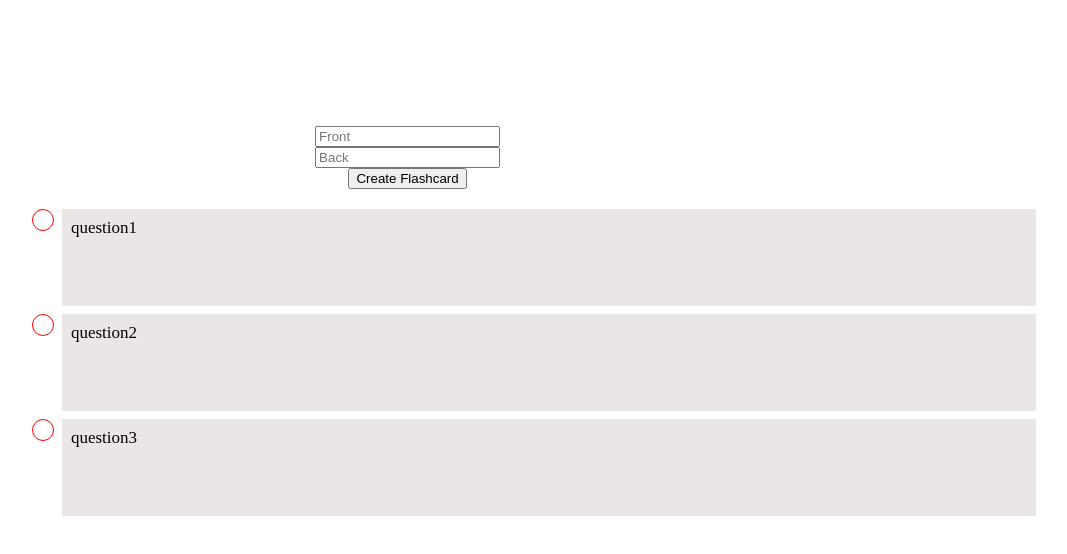
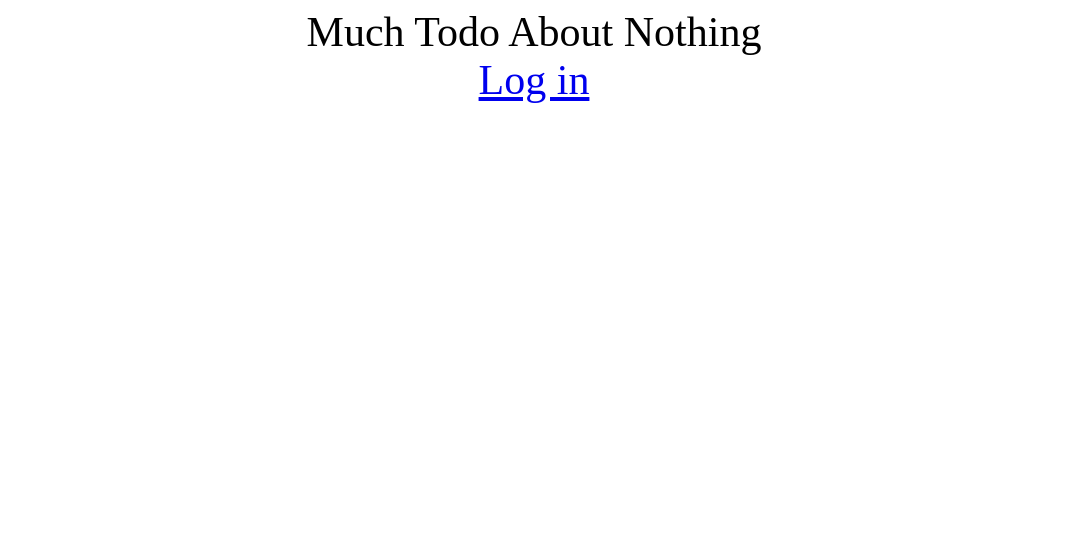
Before and after one commit to csci5117s23/homework-2-chrliu719, a Next.js app: page / in a window 1280 px wide. Shown: the top 554 px of the page, without its empty margins (106-1173 px from the left). Built offline with nearby package versions, Linux system fonts and the light colour scheme.

Commit message:
Connect to codehooks

```diff
--- a/src/components/todobuilder.js
+++ b/src/components/todobuilder.js
@@ -1,20 +1,79 @@
 import {React, useState} from 'react'
 
+const API_ENDPOINT = "https://homework2chrliu719-mlo5.api.codehooks.io/dev";
+const API_KEY = "5fc0982e-400c-49c0-86c2-baf213de4dd0";
+
 export default function ToDoBuilder({onAdd}) {
-    const [frontInput, setFrontInput] = useState("");
-    const [backInput, setBackInput] = useState("");
+    const [name, setName] = useState("");
+    const [description, setDescription] = useState("");
+    const [opened, setOpened] = useState(false);
+    const [canSubmit, setCanSubmit] = useState(false);
 
-    function createFlashcard(){
-        onAdd(frontInput, backInput);
-        setFrontInput("");
-        setBackInput("");
+    const submitNewItem = async () => {
+        //TODO: CHANGE USER TO RIGHT USER
+        const data = {"name": name, "description": description, "user": "dev"};
+        const response = await fetch(API_ENDPOINT + "/todoItem", {
+            'method':'POST',
+            'headers': {
+                'x-apikey': API_KEY,
+                "Content-Type": "application/json"
+            },
+            'body': JSON.stringify(data)
+        })
+        const resp = await response.json()
+        console.log("Response is:");
+        console.log(resp);
     }
 
-    return (
-        <div style={{width:"75%", textAlign:"center"}}>
-            <input name="frontInput" placeholder="Front" value={frontInput} onChange={e => setFrontInput(e.target.value)}/><br></br>
-            <input name="frontInput" placeholder="Back" value={backInput} onChange={e => setBackInput(e.target.value)}/><br></br>
-            <button type="submit" onClick={createFlashcard}>Create Flashcard</button>
-        </div>
-    );
+
+    function createTodoItem(){
+        submitNewItem();
+        setName("");
+        setDescription("");
+        setOpened(false);
+    }
+
+    function changeOpened(){
+        setOpened(!opened);
+        setName("");
+        setDescription("");
+    }
+
+    if(!opened){
+        return (
+            <button className='add_task_button' onClick={changeOpened}>
+                <div>
+                Add Task
+                </div>
+            </button>
+        )
+    }
+    else{
+        return (
+            <div className='builder_box' style={{width:"100%", textAlign:"center"}}>
+                <div>
+                    <input name="frontInput" className='input_item' placeholder="Name" value={name} onChange={e =>
+                        {
+                            setName(e.target.value);
+                            if(e.target.value != ""){
+                                setCanSubmit(true);
+                            }
+                        }
+                    }
+                    /><br></br>
+                    <input name="frontInput" className='input_item' placeholder="Description" value={description} onChange={e => setDescription(e.target.value)}/><br></br>
+                </div>
+                <button className='cancel_button' onClick={changeOpened}>
+                    <div>
+                        Cancel
+                    </div>
+                </button>
+                <button className='create_button' onClick={createTodoItem} disabled={!canSubmit}>
+                    <div>
+                        Add Todo Item
+                    </div>
+                </button>
+            </div>
+        );
+    }
 }
--- a/src/components/todoitem.js
+++ b/src/components/todoitem.js
@@ -1,46 +1,43 @@
 import {React, useState} from 'react'
 // require('purecss')
+const API_ENDPOINT = "https://homework2chrliu719-mlo5.api.codehooks.io/dev";
+const API_KEY = "5fc0982e-400c-49c0-86c2-baf213de4dd0";
 
-export default function ToDoItem({front, back, id, onRemove}) {
-    const [cardFront, setCardFront] = useState(true);
+export default function ToDoItem({info, onRemove}) {
     const [selected, setSelected] = useState(false);
-    function changeSide(){
-        setCardFront(!cardFront);
-        console.log("id: " + id)
+
+    const removeItem = async () => {
+        const response = await fetch(API_ENDPOINT + "/todoItem/" + info["_id"], {
+            'method':'DELETE',
+            'headers': {
+                'x-apikey': API_KEY,
+                "Content-Type": "application/json"
+            },
+        })
+        const resp = await response.json()
+        console.log("Response is:");
+        console.log(resp);
     }
 
     function handleRemove(e){
         setSelected(true);
         setTimeout(() => setSelected(false), 200);
         setTimeout(() => {
-            onRemove(id);
             e.target.checked = false;
         }, 400);
-    }
-
-    var card;
-    if(cardFront){
-        card = (
-        <div onClick={changeSide} style={{backgroundColor:"#ebe6e6"}}>
-            {front}
-        </div>
-        );
-    }
-    else {
-        card = (
-        <div onClick={changeSide} style={{backgroundColor:"#c4bebe"}}>
-            {back}
-        </div>
-        );
+        removeItem(info["_id"]);
     }
 
     return (
         <>
+            {/* Methods used to create color transition on button click found at https://blog.openreplay.com/mastering-css-transitions-with-react-18/ */}
             <div className='item-check' onClick={handleRemove} style={{
                 height:"3px", width:"3px", borderRadius:"50%", border:"0.1em double red", aspectRatio:"1/1",
                 background:((!selected && "white") || (selected && "#f06565"))
             }}></div>
-            {card}
+            <div style={{backgroundColor:"#ebe6e6"}}>
+                {info["name"]}
+            </div>
         </>
     );
 }
--- a/src/components/todolist.js
+++ b/src/components/todolist.js
@@ -1,12 +1,12 @@
 import {React} from 'react'
 import ToDoItem from './todoitem';
 
-export default function ToDoList({questions, onRemove}) {
+export default function ToDoList({questions}) {
 
     return <ul className='card-list'>
         {questions.map(question => (
             <li className='card-li'>
-                <ToDoItem front={question["front"]} back={question["back"]} id={question["id"]} onRemove={onRemove}></ToDoItem>
+                <ToDoItem info={question}></ToDoItem>
             </li>
         ))}
     </ul>
--- a/src/pages/_app.js
+++ b/src/pages/_app.js
@@ -1,5 +1,16 @@
 import '@/styles/globals.css'
 import '@/styles/App.css'
+import Head from 'next/head'
+
 export default function App({ Component, pageProps }) {
-  return <Component {...pageProps} />
+  return (
+    <>
+      <Head>
+        <title>Much Todo About Nothing</title>
+        <meta name="description" content="Generated by create next app" />
+        <meta name="viewport" content="width=device-width, initial-scale=1" />
+      </Head>
+      <Component {...pageProps} />
+    </>
+  )
 }
--- a/src/pages/index.js
+++ b/src/pages/index.js
@@ -1,146 +1,19 @@
-import Head from 'next/head'
-import Image from 'next/image'
 import { Inter } from 'next/font/google'
-import styles from '@/styles/Home.module.css'
-import FlashCardList from '../components/todolist';
-import FlashCardBuilder from '../components/todobuilder';
-import { useState } from 'react';
+import { useState, useEffect } from 'react';
+import Link from 'next/link';
 
-const inter = Inter({ subsets: ['latin'] })
+const inter = Inter({ subsets: ['latin'] });
+const API_ENDPOINT = "https://homework2chrliu719-mlo5.api.codehooks.io/dev";
+const API_KEY = "5fc0982e-400c-49c0-86c2-baf213de4dd0";
 
 export default function Home() {
-  const [cards, setCards] = useState( [
-    {front: "question1", back:"answer1", id: 0},
-    {front: "question2", back:"answer2", id: 1},
-    {front: "question3", back:"answer3", id: 2},
-  ])
-
-  function addCard(front, back){
-    const newCard = {front: front, back: back, id: Math.floor(Math.random() * 10000)};
-    setCards(cards.concat(newCard));
-  }
-
-  function removeCard(id){
-    console.log("remove id " + id)
-    setCards(cards.filter(card => card["id"] != id));
-  }
-
   return (
     <>
-      <Head>
-        <title>Create Next App</title>
-        <meta name="description" content="Generated by create next app" />
-        <meta name="viewport" content="width=device-width, initial-scale=1" />
-        <link rel="icon" href="/favicon.ico" />
-      </Head>
-      <div className="App">
-        <FlashCardBuilder onAdd={addCard}></FlashCardBuilder>
-        <FlashCardList questions={cards} onRemove={removeCard}></FlashCardList>
+      <div className="App, root-page">
+        Much Todo About Nothing
+        <br></br><Link href="/todos">Log in</Link>
       </div>
-      {/* <main className={styles.main}>
-        <div className={styles.description}>
-          <p>
-            Get started by editing&nbsp;
-            <code className={styles.code}>src/pages/index.js</code>
-          </p>
-          <div>
-            <a
-              href="https://vercel.com?utm_source=create-next-app&utm_medium=default-template&utm_campaign=create-next-app"
-              target="_blank"
-              rel="noopener noreferrer"
-            >
-              By{' '}
-              <Image
-                src="/vercel.svg"
-                alt="Vercel Logo"
-                className={styles.vercelLogo}
-                width={100}
-                height={24}
-                priority
-              />
-            </a>
-          </div>
-        </div>
 
-        <div className={styles.center}>
-          <Image
-            className={styles.logo}
-            src="/next.svg"
-            alt="Next.js Logo"
-            width={180}
-            height={37}
-            priority
-          />
-          <div className={styles.thirteen}>
-            <Image
-              src="/thirteen.svg"
-              alt="13"
-              width={40}
-              height={31}
-              priority
-            />
-          </div>
-        </div>
-
-        <div className={styles.grid}>
-          <a
-            href="https://nextjs.org/docs?utm_source=create-next-app&utm_medium=default-template&utm_campaign=create-next-app"
-            className={styles.card}
-            target="_blank"
-            rel="noopener noreferrer"
-          >
-            <h2 className={inter.className}>
-              Docs <span>-&gt;</span>
-            </h2>
-            <p className={inter.className}>
-              Find in-depth information about Next.js features and&nbsp;API.
-            </p>
-          </a>
-
-          <a
-            href="https://nextjs.org/learn?utm_source=create-next-app&utm_medium=default-template&utm_campaign=create-next-app"
-            className={styles.card}
-            target="_blank"
-            rel="noopener noreferrer"
-          >
-            <h2 className={inter.className}>
-              Learn <span>-&gt;</span>
-            </h2>
-            <p className={inter.className}>
-              Learn about Next.js in an interactive course with&nbsp;quizzes!
-            </p>
-          </a>
-
-          <a
-            href="https://vercel.com/templates?framework=next.js&utm_source=create-next-app&utm_medium=default-template&utm_campaign=create-next-app"
-            className={styles.card}
-            target="_blank"
-            rel="noopener noreferrer"
-          >
-            <h2 className={inter.className}>
-              Templates <span>-&gt;</span>
-            </h2>
-            <p className={inter.className}>
-              Discover and deploy boilerplate example Next.js&nbsp;projects.
-            </p>
-          </a>
-
-          <a
-            href="https://vercel.com/new?utm_source=create-next-app&utm_medium=default-template&utm_campaign=create-next-app"
-            className={styles.card}
-            target="_blank"
-            rel="noopener noreferrer"
-          >
-            <h2 className={inter.className}>
-              Deploy <span>-&gt;</span>
-            </h2>
-            <p className={inter.className}>
-              Instantly deploy your Next.js site to a shareable URL
-              with&nbsp;Vercel.
-            </p>
-          </a>
-        </div>
-      </main> */}
     </>
   )
 }
--- a/src/styles/App.css
+++ b/src/styles/App.css
@@ -1,5 +1,5 @@
 .App {
-  margin:10%;
+  margin:6%;
 }
 
 .App-logo {
@@ -26,7 +26,7 @@
 
 .card-list {
   width:100%;
-  min-height: 100vh;
+  /* min-height: 100vh; */
   padding:0px;
   display:flex;
   flex-direction:column;
@@ -40,12 +40,21 @@
   color: black;
 }
 
+.root-page {
+  text-align: center;
+  font-size: calc(10px + 4vmin);
+}
+
+/* Method to prevent more than one line found at https://stackoverflow.com/questions/1318108/css-limit-element-to-1-line*/
 .card-li *{
-  height:10vh;
   padding: 0.5em;
   font-size: calc(9px + 1vmin);
   margin: 0.5vh;
+  overflow: hidden;
+  white-space: nowrap;
+  text-overflow: ellipsis
 }
+
 
 .card-li div{
   width: 100%;
@@ -61,11 +70,37 @@
   transition-timing-function: linear;
 }
 
-@keyframes App-logo-spin {
-  from {
-    transform: rotate(0deg);
-  }
-  to {
-    transform: rotate(360deg);
-  }
+.builder_box{
+  border: solid 0.5px #e3e3e3;
+  border-radius: 10px;
 }
+
+.input_item{
+  float: left;
+  width: calc(100% - 24px);
+  border:0px;
+  margin:10px;
+}
+
+.add_task_button{
+  border: solid 0.5px #598BFF;
+  background-color: #D9E4FF;
+}
+
+.create_button{
+  border: solid 0.5px #00D68F;
+  background-color: #CCFCE3;
+}
+
+.cancel_button{
+  border: solid 0.5px #a8a8a8;
+  background-color: #e3e3e3;
+}
+
+.add_task_button, .create_button, .cancel_button{
+  border-radius: 5px;
+  margin:0.2vh;
+}
+.create_button div, .cancel_button div, .add_task_button div{
+  padding: 0.5vh 0.5vh;
+}
```
Also changed, not shown: src/pages/todos.js (added, +36 -0 lines), 1 other file (tests, documents, lock files or other folders).
